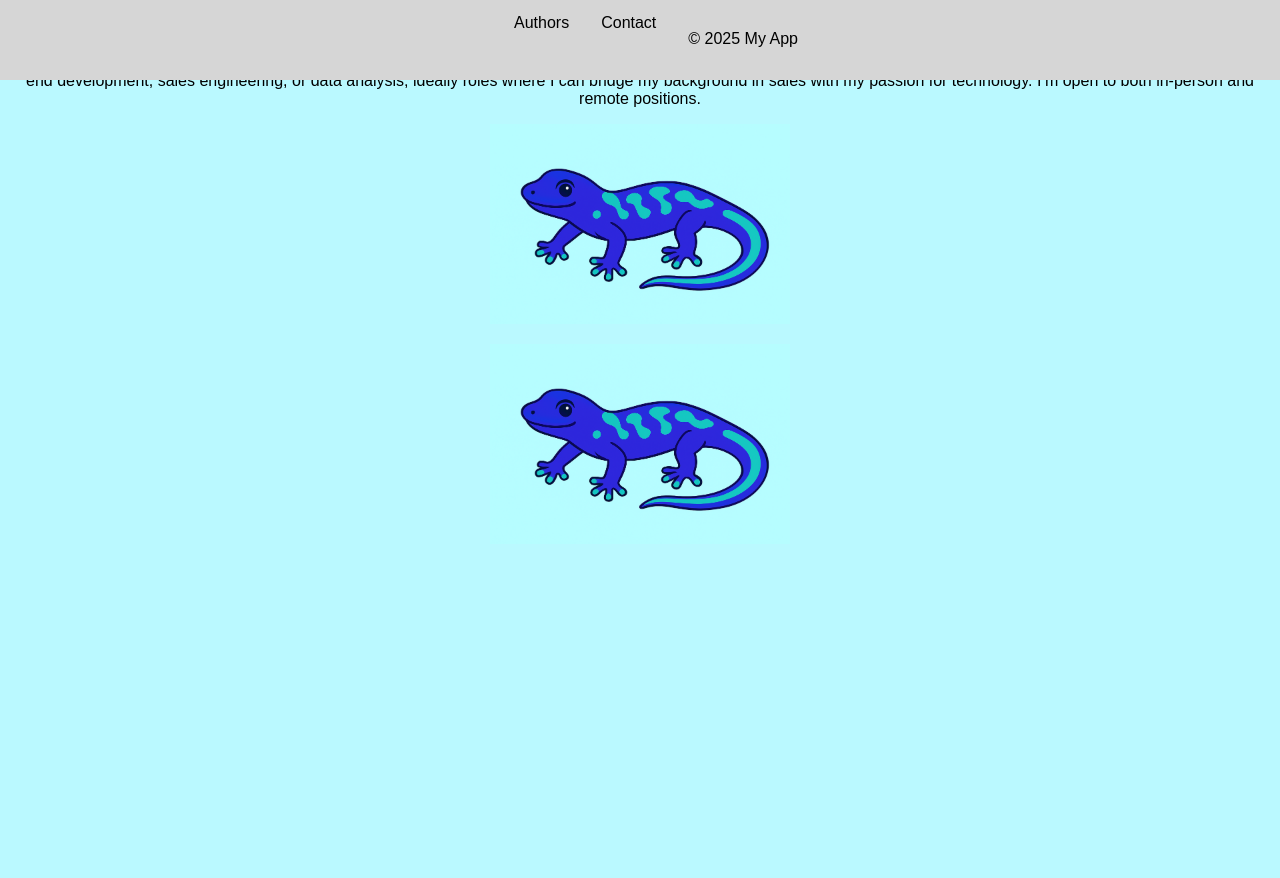
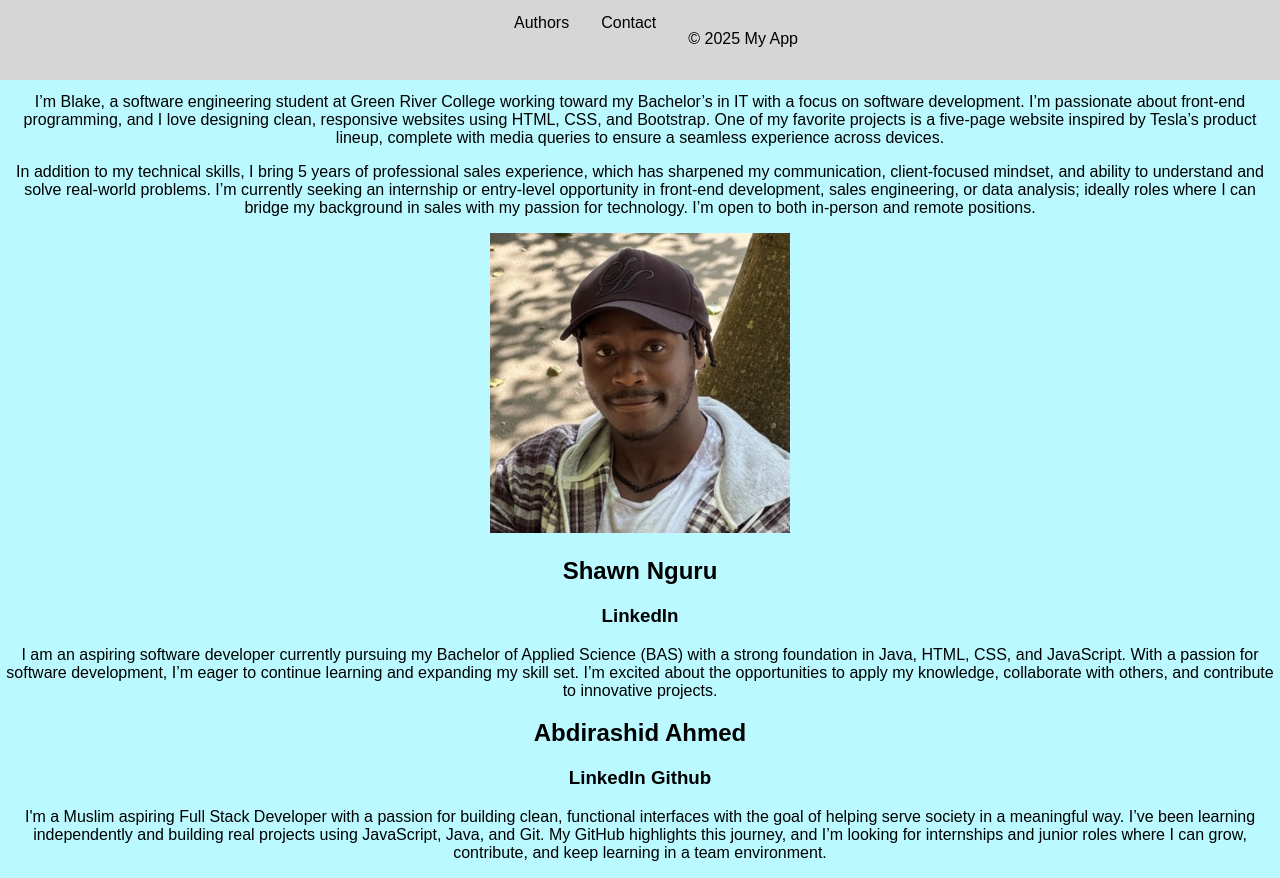
Before and after one commit to abdirashidexe/salamander-site-new, a Next.js app: page /authors in a window 1280 px wide. Shown: the part 720-1598 px from the top of the page. Before the commit the page ends 1284 px from the top, so only its background shows below. Built offline with nearby package versions, Linux system fonts and the light colour scheme.

Commit message:
Updated Authors page with bios and links for Blake, Shawn, and Abdirashid.

```diff
--- a/src/components/Authors.jsx
+++ b/src/components/Authors.jsx
@@ -1,10 +1,10 @@
 import Image from "next/image";
 
-export default function Footer() {
+export default function AuthorsPage() {
   return (
     <article>
         <>
-        <h1>Authors</h1>
+        <h1>About the Authors</h1>
 
         <Image
               src="/Blake.png"
@@ -13,28 +13,53 @@ export default function Footer() {
               width={300}
               height={200}
         />
-        <a href="https://www.linkedin.com/in/blakehansenprogrammer/">Blake</a>
-        <p>I’m Blake, a software engineering student at Green River College working toward my Bachelor’s in IT with a focus on software development. I’m passionate about front-end programming, and I love designing clean, responsive websites using HTML, CSS, and Bootstrap. One of my favorite projects is a five-page website inspired by Tesla’s product lineup, complete with media queries to ensure a seamless experience across devices.
 
-        In addition to my technical skills, I bring 5 years of professional sales experience, which has sharpened my communication, client-focused mindset, and ability to understand and solve real-world problems. I’m currently seeking an internship or entry-level opportunity in front-end development, sales engineering, or data analysis; ideally roles where I can bridge my background in sales with my passion for technology. I’m open to both in-person and remote positions.</p>
+        <h2>Blake Hansen</h2>
+
+        <h3>
+        <a href="https://www.linkedin.com/in/blakehansenprogrammer/">LinkedIn</a>
+        <a href="https://github.com/HansenBlakestudentgreenriveredu">  Github</a>
+        </h3>
+
+        <p>I’m Blake, a software engineering student at Green River College working toward my Bachelor’s in IT with a focus on software development. I’m passionate about front-end programming, and I love designing clean, responsive websites using HTML, CSS, and Bootstrap. One of my favorite projects is a five-page website inspired by Tesla’s product lineup, complete with media queries to ensure a seamless experience across devices.</p>
+
+        <p>In addition to my technical skills, I bring 5 years of professional sales experience, which has sharpened my communication, client-focused mindset, and ability to understand and solve real-world problems. I’m currently seeking an internship or entry-level opportunity in front-end development, sales engineering, or data analysis; ideally roles where I can bridge my background in sales with my passion for technology. I’m open to both in-person and remote positions.</p>
 
         <Image
-              src="/Salamander-Logo.webp"
-              alt="Salamander Logo"
+              src="/Shawn.jpg"
+              alt="Shawn Linkedin Profile Picture"
               className="w-[40px] h-auto block md:hidden"
               width={300}
               height={200}
         />
-        <p></p>
 
-        <Image
-              src="/Salamander-Logo.webp"
-              alt="Salamander Logo"
+        <h2>Shawn Nguru</h2>
+
+        <h3>
+        <a href="https://www.linkedin.com/in/shawn-nguru-215412346/">LinkedIn</a>
+        </h3>
+
+        <p>I am an aspiring software developer currently pursuing my Bachelor of Applied Science (BAS) with a strong foundation in Java, HTML, CSS, and JavaScript. With a passion for software development, I’m eager to continue learning and expanding my skill set. I’m excited about the opportunities to apply my knowledge, collaborate with others, and contribute to innovative projects.</p>
+
+        {/* <Image
+              src=""
+              alt="Abdi Linkedin Profile Picture"
               className="w-[40px] h-auto block md:hidden"
               width={300}
               height={200}
-            />
-        <p></p>
+        /> */}
+
+        <h2>Abdirashid Ahmed</h2>
+
+        <h3>
+        <a href="https://www.linkedin.com/in/abdirashid1/">LinkedIn</a>
+        <a href="https://github.com/abdirashidexe">  Github</a>
+        </h3>
+
+        <p>I'm a Muslim aspiring Full Stack Developer with a passion for building clean, functional interfaces with the goal of helping serve society in a meaningful way. I’ve been learning independently and building real projects using JavaScript, Java, and Git.
+
+        My GitHub highlights this journey, and I’m looking for internships and junior roles where I can grow, contribute, and keep learning in a team environment.</p>
+
         </>
     </article>
   )
```
Also changed, not shown: public/Shawn.jpg (added), src/app/globals.css (line endings or trailing spaces).
